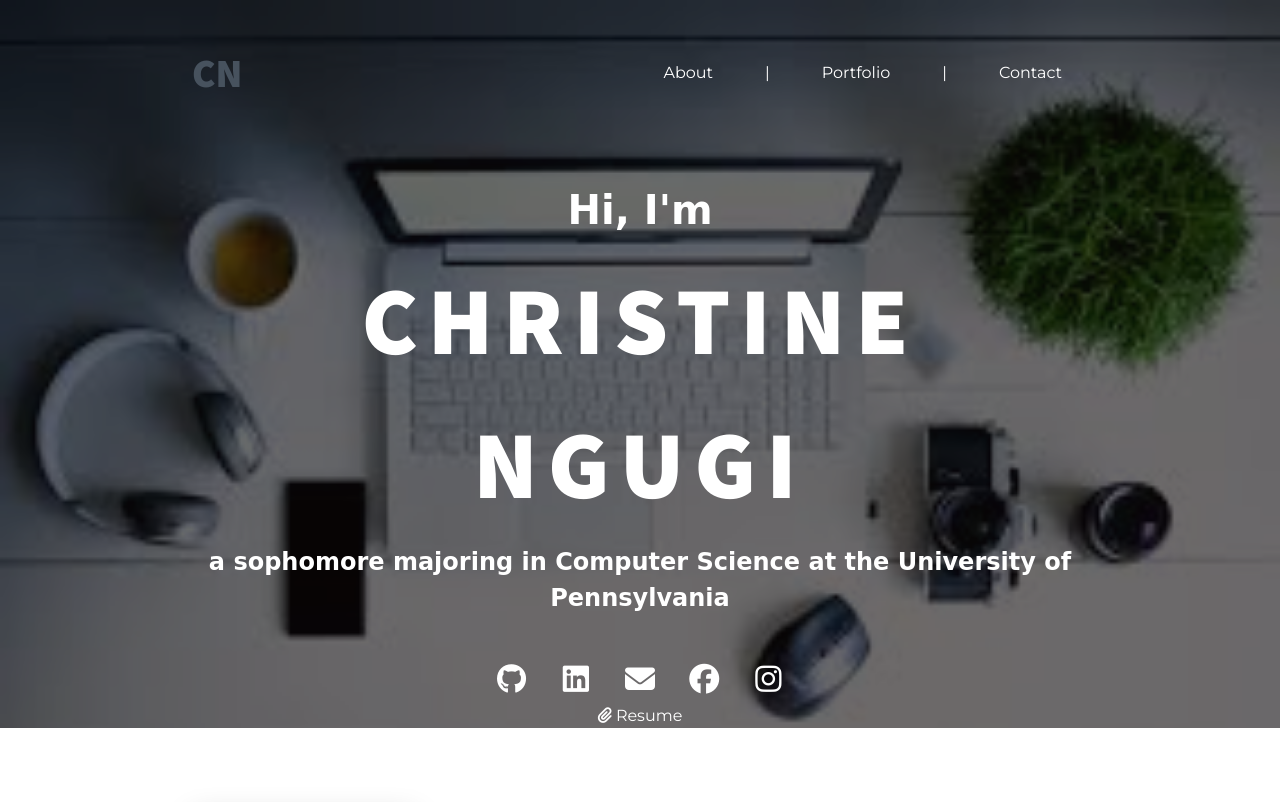
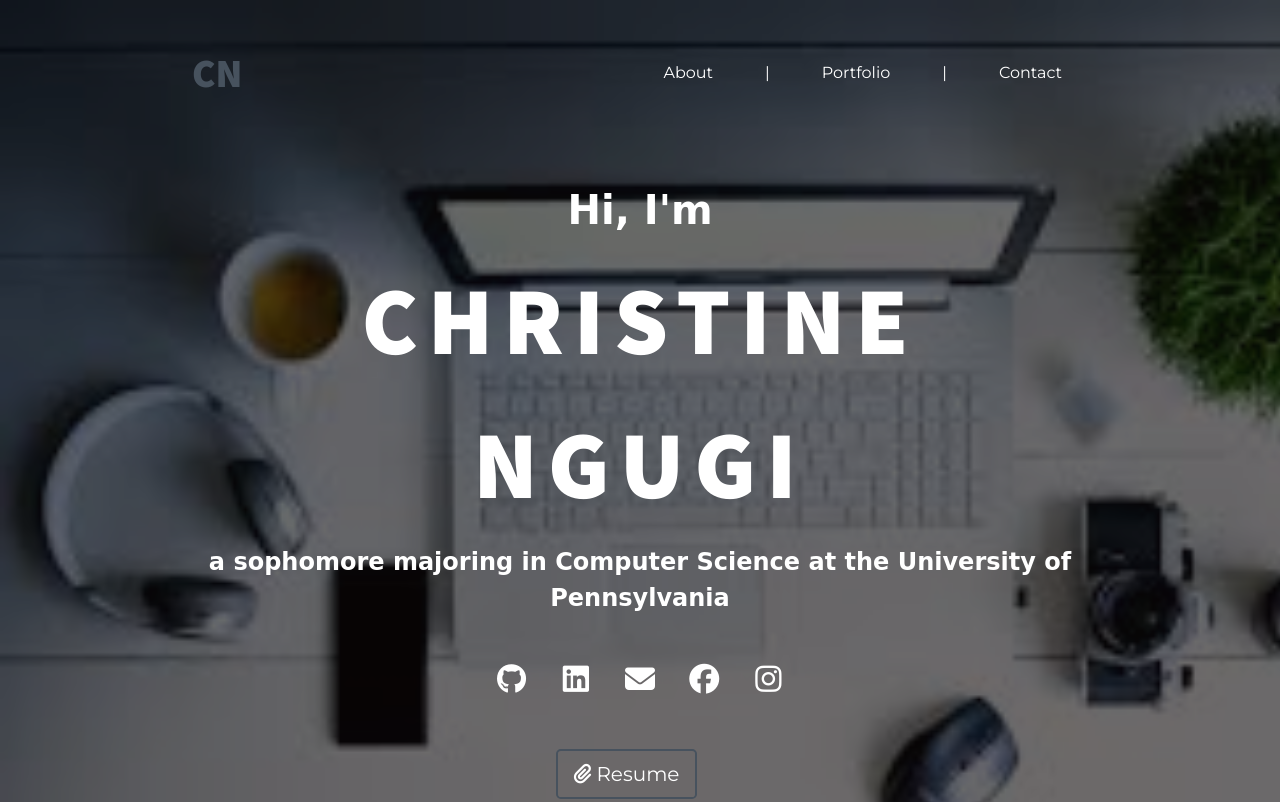
Before and after one commit to christinengugi/christinengugi.github.io, a plain HTML site: page index.html in a window 1280 px wide. Shown: the top 802 px of the page. Drawn offline with nearby package versions, Linux system fonts and the light colour scheme; a web font is replaced by a local one.

Commit message:
Update index.html

```diff
--- a/index.html
+++ b/index.html
@@ -91,7 +91,7 @@
           <a class="social-icon fab fa-facebook" href="https://www.facebook.com/profile.php?id=100009306533703"></a>
           <a class="social-icon fab fa-instagram" href="https://www.instagram.com/kris_ngugi/"></a>
           <br>
-          <a type="button" class="https://drive.google.com/file/d/1QVVyi9ALa9HYW1BWJzA43NN_pWwKkRFZ/view?usp=sharing"><i class="fas fa-paperclip"></i> Resume</a>
+          <a type="button" class="btn btn-outline-primary btn-lg download-button" href="https://drive.google.com/file/d/1QVVyi9ALa9HYW1BWJzA43NN_pWwKkRFZ/view"><i class="fas fa-paperclip"></i> Resume</a>
 
         </div>
 
```
